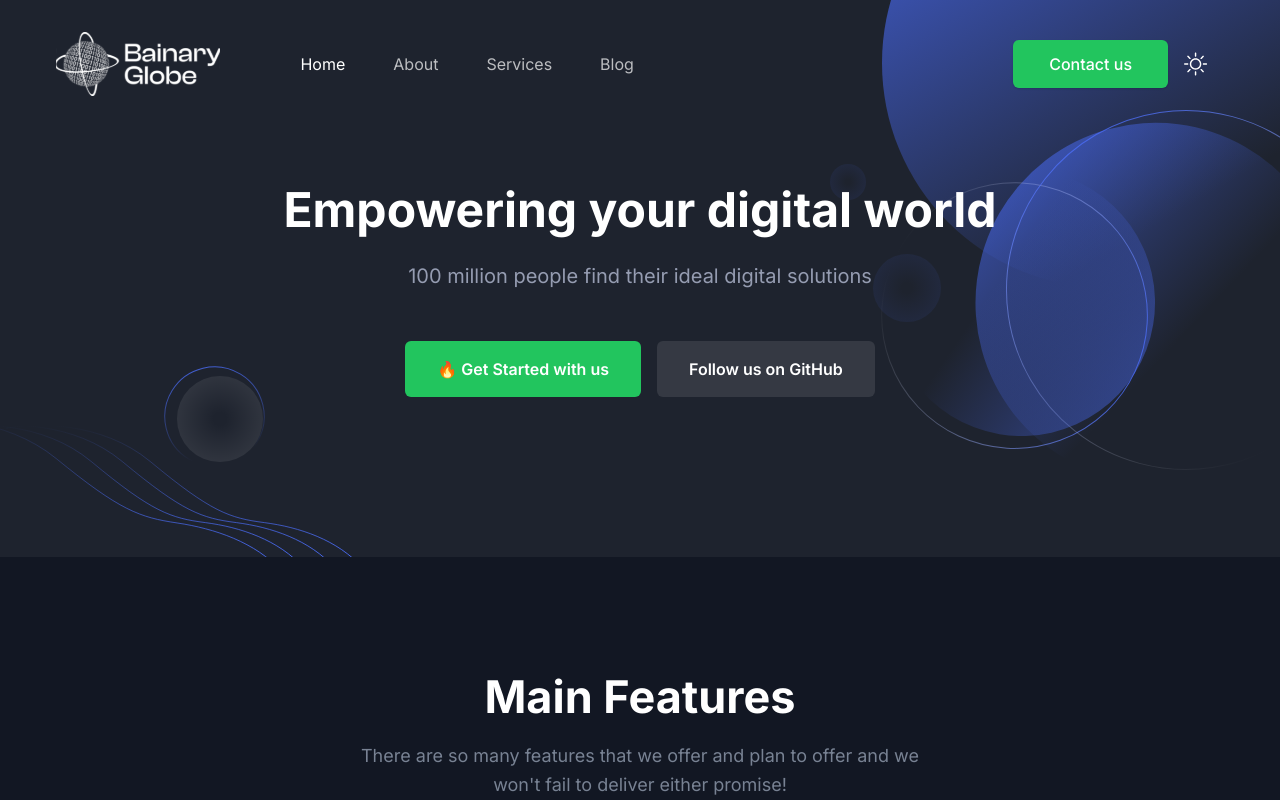
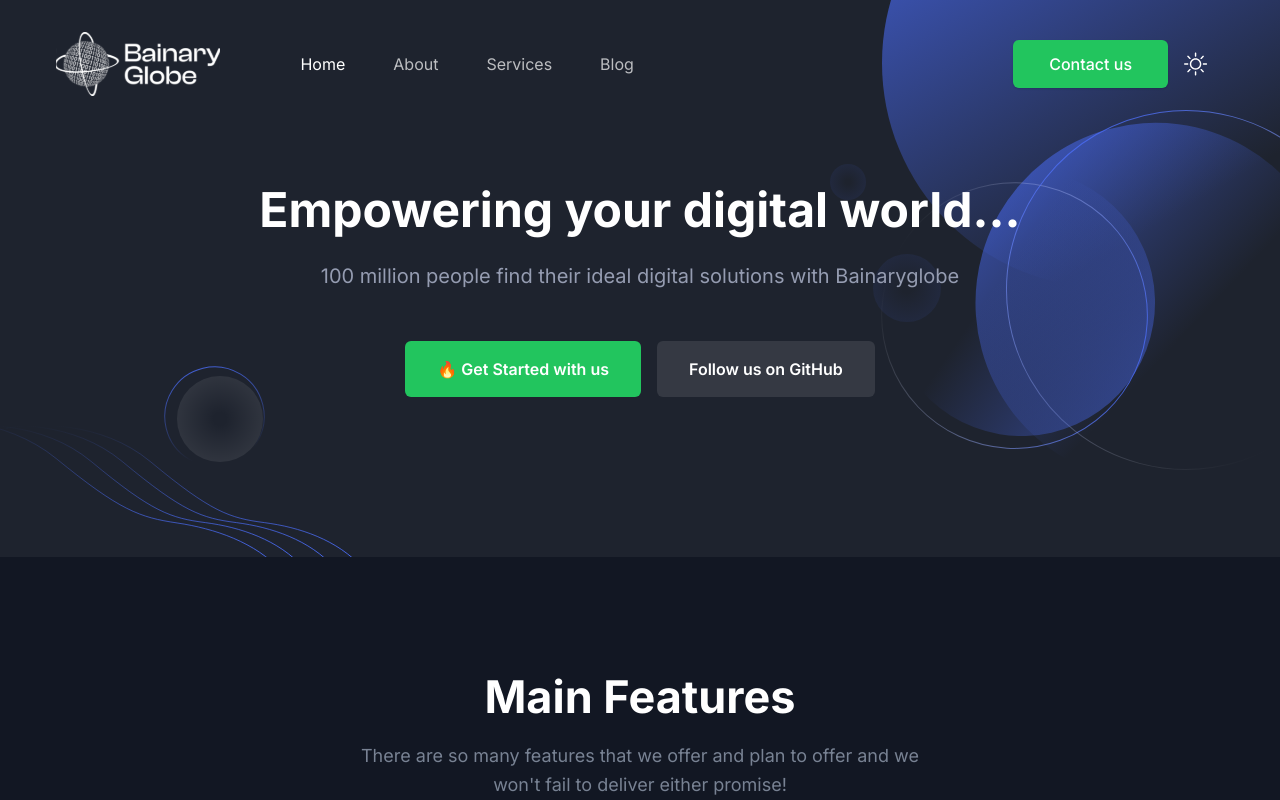
Before and after one commit to bAInaryglobe/bAInaryglobe, a Next.js app: page / in a window 1280 px wide. Shown: the top 800 px of the page. Built offline with nearby package versions, Linux system fonts and the light colour scheme.

Commit message:
revamping the homepage

```diff
--- a/src/components/Hero/index.tsx
+++ b/src/components/Hero/index.tsx
@@ -12,10 +12,10 @@ const Hero = () => {
             <div className="w-full px-4">
               <div className="mx-auto max-w-[800px] text-center">
                 <h1 className="mb-5 text-3xl font-bold leading-tight text-black dark:text-white sm:text-4xl sm:leading-tight md:text-5xl md:leading-tight">
-                 Empowering your digital world
+                 Empowering your digital world...
                 </h1>
                 <p className="mb-12 text-base !leading-relaxed text-body-color dark:text-body-color-dark sm:text-lg md:text-xl">
-                100 million people find their ideal digital solutions
+                100 million people find their ideal digital solutions with Bainaryglobe
                 </p>
                 <div className="flex flex-col items-center justify-center space-y-4 sm:flex-row sm:space-x-4 sm:space-y-0">
                   <Link
```
Also changed, not shown: src/components/Common/ScrollUp.tsx (line endings or trailing spaces).
